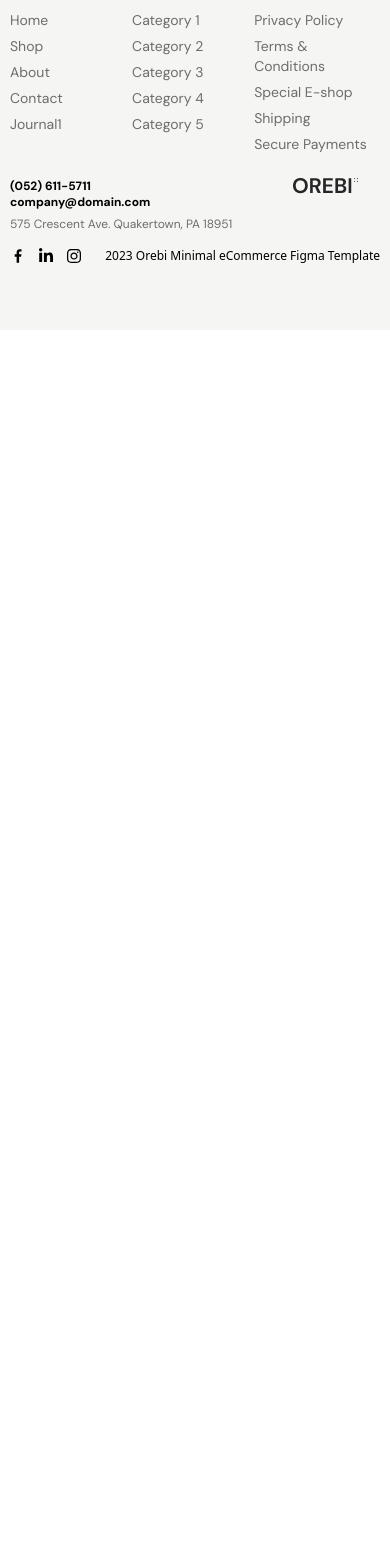
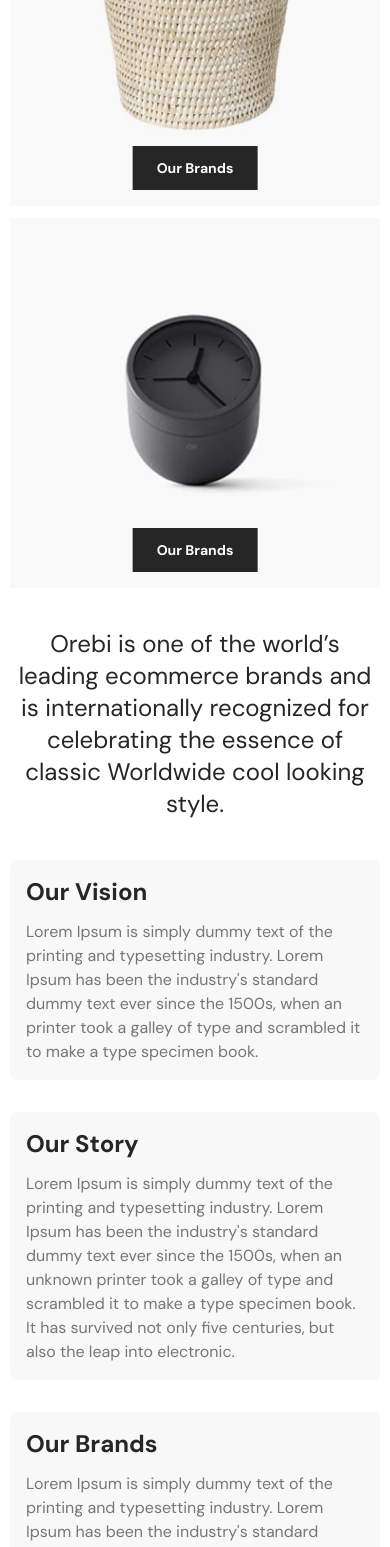
Before and after one commit to Tamim-dev/Orebi, a React (Create React App) app: page /about in a window 390 px wide. Shown: the part 432-1979 px from the top of the page. Before the commit the page ends 844 px from the top, so only its background shows below. Built offline with nearby package versions, Linux system fonts and the light colour scheme.

Commit message:
about part complete with responsive

```diff
--- a/src/components/Navber.js
+++ b/src/components/Navber.js
@@ -30,7 +30,7 @@
           <div className="w-4/6">
             <FaBars
               onClick={() => setShow(!show)}
-              className="absolute right-2 top-2 ml-auto block lg:hidden"
+              className="absolute right-2 top-2 ml-auto block lg:hidden cursor-pointer"
             />
             {show && (
               <List className="lg;font-medium mt-10 text-cGrey lg:mt-0 lg:flex lg:gap-12 lg:font-dm lg:text-lg">
--- a/src/components/layout/Button.js
+++ b/src/components/layout/Button.js
@@ -1,7 +1,7 @@
 import React from "react";
 
 const Button = ({title}) => {
-  return <button className="bg-cdrop text-white font-dm font-bold text-sm px-14 py-4">{title}</button>;
+  return <button className="bg-cdrop text-white font-dm py-3 px-6 font-bold text-sm xl:px-14 xl:py-4">{title}</button>;
 };
 
 export default Button;
--- a/src/components/layout/PageHeading.js
+++ b/src/components/layout/PageHeading.js
@@ -2,10 +2,12 @@
 import { Link } from "react-router-dom";
 import {TfiAngleDoubleRight} from "react-icons/tfi"
 
-const PageHeading = ({ tilte }) => {
+const PageHeading = () => {
+  let string = window.location.pathname.split("/")[1];
+  let Pagename = window.location.pathname.split("/")[1].charAt(0).toUpperCase()+string.slice(1)
   return (
     <div className="lg:mt-24 mt-10">
-      <h1 className="font-dm lg:text-5xl text-3xl font-bold text-cdrop">{tilte}</h1>
+      <h1 className="font-dm lg:text-5xl text-3xl font-bold text-cdrop">{Pagename}</h1>
       <p className="font-dm text-sm mt-3 text-cGrey flex items-center gap-x-2">
         <Link to="/">Home</Link> <TfiAngleDoubleRight/>
         {window.location.pathname.split("/")}
--- a/src/components/pages/About.js
+++ b/src/components/pages/About.js
@@ -1,12 +1,47 @@
 import React from "react";
 import Container from "../../components/layout/Container";
 import PageHeading from "../layout/PageHeading";
+import Image from "../layout/Image";
+import Button from "../layout/Button";
 
 const About = () => {
   return (
     <section>
       <Container>
         <PageHeading tilte="About" />
+        <div className="mt-10 max-h-[780px] sm:flex sm:gap-x-10 lg:mt-24">
+          <div className="relative lastDevice:max-sm:mb-3 sm:w-2/4">
+            <Image className="h-full w-full" imgsrc={"assets/aboutimg.png"} />
+            <div className=" absolute bottom-4 left-1/2 -translate-x-2/4 lg:bottom-8">
+              <Button title="Our Brands" />
+            </div>
+          </div>
+          <div className="relative sm:w-2/4">
+            <Image className="h-full w-full" imgsrc={"assets/product_1.png"} />
+            <div className=" absolute bottom-4 left-1/2 -translate-x-2/4 lg:bottom-8">
+              <Button title="Our Brands" />
+            </div>
+          </div>
+        </div>
+        <h2 className=" font-dm text-cdrop xl:text-[39px] lastDevice:text-2xl text-3xl xl:my-32 my-10 xl:leading-[52px] text-center">
+          Orebi is one of the world’s leading ecommerce brands and is
+          internationally recognized for celebrating the essence of classic
+          Worldwide cool looking style.
+        </h2>
+        <div className=" flex lg:gap-x-10 gap-x-8 gap-y-8 lastDevice:max-lg:flex-wrap">
+          <div className="lg:w-[32%] lastDevice:max-sm:w-full w-[47%] bg-[#d4d4d428] p-4 rounded-lg">
+            <h2 className=" font-dm text-2xl font-bold text-cdrop mb-3">Our Vision</h2>
+            <p className=" font-dm text-base text-cGrey">Lorem Ipsum is simply dummy text of the printing and typesetting industry. Lorem Ipsum has been the industry's standard dummy text ever since the 1500s, when an   printer took a galley of type and scrambled it to make a type specimen book.</p>
+          </div>
+          <div className="lg:w-[32%] lastDevice:max-sm:w-full w-[47%] bg-[#d4d4d428] p-4 rounded-lg">
+            <h2 className=" font-dm text-2xl font-bold text-cdrop mb-3">Our Story</h2>
+            <p className=" font-dm text-base text-cGrey">Lorem Ipsum is simply dummy text of the printing and typesetting industry. Lorem Ipsum has been the industry's standard dummy text ever since the 1500s, when an unknown printer took a galley of type and scrambled it to make a type specimen book. It has survived not only five centuries, but also the leap into electronic.</p>
+          </div>
+          <div className="lg:w-[32%] lastDevice:max-sm:w-full w-[47%] bg-[#d4d4d428] p-4 rounded-lg">
+            <h2 className=" font-dm text-2xl font-bold text-cdrop mb-3">Our Brands</h2>
+            <p className=" font-dm text-base text-cGrey">Lorem Ipsum is simply dummy text of the printing and typesetting industry. Lorem Ipsum has been the industry's standard dummy text ever since the 1500s, when an unknown printer took a galley.</p>
+          </div>
+        </div>
       </Container>
     </section>
   );
--- a/src/components/pages/Shop.js
+++ b/src/components/pages/Shop.js
@@ -26,7 +26,7 @@
   return (
     <section>
       <Container>
-        <PageHeading tilte="Products" />
+        <PageHeading/>
         <div className="mt-10 flex gap-x-3 lastDevice:relative lg:mt-24 lg:gap-x-10">
           {show && <div className="sm:w-[25%] sm:relative lastDevice:absolute top-0 left-0 z-50 lastDevice:bg-slate-100 sm:bg-transparent lastDevice:p-4 sm:p-0 lastDevice:w-3/4"><AiOutlineCloseCircle className="cursor-pointer text-3xl text-cdrop sm:hidden absolute right-5" onClick={() => setShow(!show)}/> <Leftsidebar/></div>}
           <div className="relative w-full sm:w-[75%]">
```
Also changed, not shown: public/assets/aboutimg.png (added).
